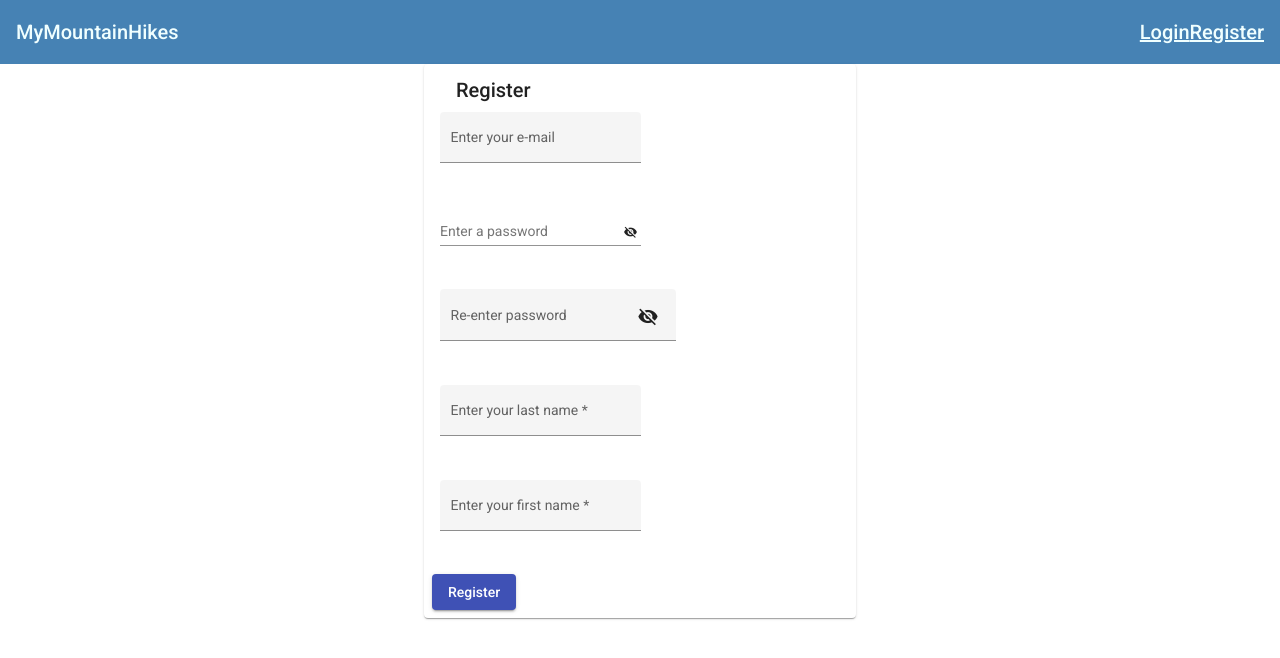
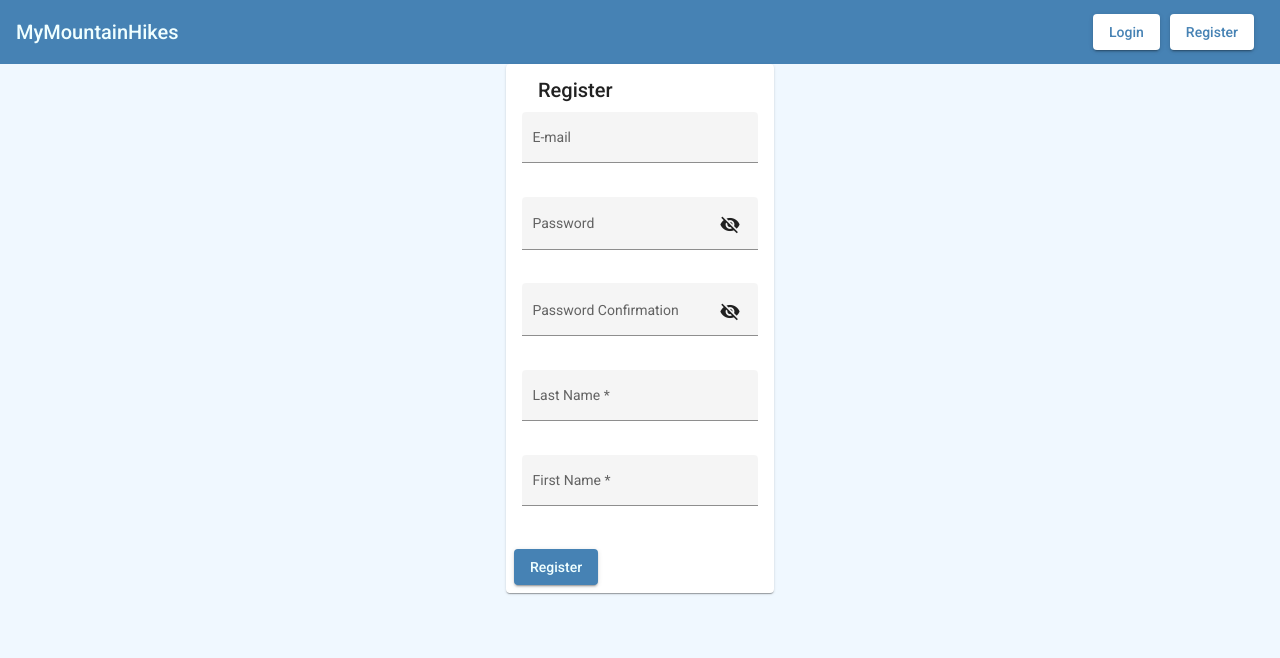
Before and after one commit to Adresadini/AngularProject, an Angular app: page /register in a window 1280 px wide. Shown: the top 658 px of the page. Built offline with nearby package versions, Linux system fonts and the light colour scheme.

Commit message:
Worked some more on register layout and functionality

```diff
--- a/src/app/app.component.css
+++ b/src/app/app.component.css
@@ -3,10 +3,16 @@
   background-color: steelblue;
 }
 
-.azure-text {
-  color: azure;
+.gap {
+  margin-right: 10px;
 }
 
-.right-align {
+.filler {
   flex: 1 1 auto;
 }
+
+.item {
+  background-color: white;
+  color: steelblue;
+  text-decoration: none;
+}
--- a/src/app/app.component.html
+++ b/src/app/app.component.html
@@ -1,16 +1,12 @@
 <div>
   <mat-toolbar class="custom-toolbar">
-    <span>MyMountainHikes</span>
-    <span class="right-align"></span>
+    <span class="filler">MyMountainHikes</span>
     <!--Login-->
-    <span>
-      <a class="azure-text" routerLink="login"> Login </a>
-    </span>
-    <span class="spacer"></span>
+    <button mat-raised-button class="item gap" routerLink="login">Login</button>
     <!--Register-->
-    <span>
-      <a class="azure-text" routerLink="register"> Register </a>
-    </span>
+    <button mat-raised-button class="item gap" routerLink="register">
+      Register
+    </button>
   </mat-toolbar>
 </div>
 
--- a/src/app/helpers/custom-validators.ts
+++ b/src/app/helpers/custom-validators.ts
@@ -1,31 +1,32 @@
-import { AbstractControl, FormGroup, ValidatorFn} from "@angular/forms";
+import { AbstractControl, FormGroup, ValidatorFn } from '@angular/forms';
 
-export class CustomValidators{
+export class CustomValidators {
+  public static email(control: AbstractControl) {
+    const regex: RegExp = /^[a-zA-Z0-9_.+-]+@[a-zA-Z0-9-]+.[a-zA-Z0-9-.]+/;
+    return regex.test(control.value) ? null : { email: true };
+  }
 
-    public static email(control: AbstractControl){
-        const regex: RegExp=/^[a-zA-Z0-9_.+-]+@[a-zA-Z0-9-]+.[a-zA-Z0-9-.]+/;
-        return regex.test(control.value) ? null : {email: true};
-    }
+  public static password(control: AbstractControl) {
+    const regex: RegExp =
+      /^(?=.*[a-z])(?=.*[A-Z])(?=.*\d)(?=.*[@$!%*?&])[A-Za-z\d@$!%*?&]+/;
+    return regex.test(control.value) ? null : { password: true };
+  }
 
-    public static password(control: AbstractControl){
-        const regex: RegExp=/^(?=.*[a-z])(?=.*[A-Z])(?=.*\d)(?=.*[@$!%*?&])[A-Za-z\d@$!%*?&]+/;
-        return regex.test(control.value) ? null : {password: true};
-    }
+  public static passwordLength(value: number): ValidatorFn {
+    return (control: AbstractControl): { [key: string]: any } => {
+      return control.value && control.value.trim().length >= value
+        ? null
+        : { passwordLength: true };
+    };
+  }
 
-    public static passwordLength(value: number): ValidatorFn{
-        return (control: AbstractControl): {[key: string]: any} => {
-            return control.value && control.value.trim().length >= value ? null : {passwordLength: true};
-        }
-    }
+  public static estimatedTime(control: AbstractControl) {
+    const regex: RegExp = /[0-9]{0,}-[0-9]{0,2}-[0-9]{0,2}/;
+    return regex.test(control.value) ? null : { estimatedTime: true };
+  }
 
-    public static estimatedTime(control: AbstractControl){
-        const regex: RegExp=/[0-9]{0,}-[0-9]{0,2}-[0-9]{0,2}/;
-        return regex.test(control.value) ? null : {estimatedTime: true};
-    }
-
-    public static date(control: AbstractControl){
-        const regex: RegExp=/[0-9]{0,}-[0-9]{0,2}-[0-9]{0,4}/;
-        return regex.test(control.value) ? null : {date: true};
-    }
-
+  public static date(control: AbstractControl) {
+    const regex: RegExp = /[0-9]{0,}-[0-9]{0,2}-[0-9]{0,4}/;
+    return regex.test(control.value) ? null : { date: true };
+  }
 }
--- a/src/app/register-form/register-form.component.css
+++ b/src/app/register-form/register-form.component.css
@@ -8,10 +8,12 @@
   max-width: 400px;
 }
 
-.field-separation {
-  margin-bottom: 25px;
+.field {
+  margin-bottom: 15px;
+  display: block;
 }
 
 .register-button {
+  color: azure;
   background-color: steelblue;
 }
--- a/src/app/register-form/register-form.component.html
+++ b/src/app/register-form/register-form.component.html
@@ -6,14 +6,14 @@
     <mat-card-content>
       <!-- Email Input Field -->
       <form [formGroup]="registerForm">
-        <mat-form-field class="field-separation" appearance="fill">
-          <mat-label>Enter your e-mail</mat-label>
+        <mat-form-field class="field" appearance="fill">
+          <mat-label>E-mail</mat-label>
           <input matInput type="text" [formControl]="email" />
-          <mat-error *ngIf="email.invalid">Email address is invalid</mat-error>
+          <mat-error *ngIf="email.invalid">Email address is invalid.</mat-error>
         </mat-form-field>
         <!-- Password Input Field -->
-        <mat-form-field class="field-separation">
-          <mat-label>Enter a password</mat-label>
+        <mat-form-field class="field" appearance="fill">
+          <mat-label>Password</mat-label>
           <input
             matInput
             [type]="hide ? 'password' : 'text'"
@@ -29,13 +29,13 @@
             <mat-icon>{{ hide ? "visibility_off" : "visibility" }}</mat-icon>
           </button>
           <mat-error *ngIf="password.invalid">
-            Password must contain one uppercase,lowercase,number and special
-            charcter
+            Must be atleast 6 characters long. Must contain one uppercase,
+            lowercase, number and special character.
           </mat-error>
         </mat-form-field>
         <!-- Password Confirmation Input -->
-        <mat-form-field class="field-separation" appearance="fill">
-          <mat-label>Re-enter password</mat-label>
+        <mat-form-field class="field" appearance="fill">
+          <mat-label>Password Confirmation</mat-label>
           <input
             matInput
             [type]="hide ? 'password' : 'text'"
@@ -51,27 +51,31 @@
             <mat-icon>{{ hide ? "visibility_off" : "visibility" }}</mat-icon>
           </button>
           <mat-error *ngIf="passwordConfirmation.invalid">
-            Password doesn't match
+            Must match password.
           </mat-error>
         </mat-form-field>
         <!-- Last Name Input Field -->
-        <mat-form-field class="field-separation" appearance="fill">
-          <mat-label>Enter your last name</mat-label>
+        <mat-form-field class="field" appearance="fill">
+          <mat-label>Last Name</mat-label>
           <input matInput type="text" [formControl]="lastName" />
-          <mat-error *ngIf="lastName.invalid"> Enter your last name </mat-error>
+          <mat-error *ngIf="lastName.invalid"> Last Name required. </mat-error>
         </mat-form-field>
         <!-- First Name Input Field -->
-        <mat-form-field appearance="fill">
-          <mat-label>Enter your first name</mat-label>
+        <mat-form-field class="field" appearance="fill">
+          <mat-label>First Name</mat-label>
           <input matInput type="text" [formControl]="firstName" />
           <mat-error *ngIf="firstName.invalid">
-            Enter your first name
+            First Name required.
           </mat-error>
         </mat-form-field>
       </form>
     </mat-card-content>
     <mat-card-actions>
-      <button mat-raised-button color="primary" (click)="onRegistration()">
+      <button
+        mat-raised-button
+        class="register-button"
+        (click)="onRegistration()"
+      >
         Register
       </button>
     </mat-card-actions>
--- a/src/app/register-form/register-form.component.ts
+++ b/src/app/register-form/register-form.component.ts
@@ -56,7 +56,7 @@ export class RegisterFormComponent implements OnInit {
         lastName: ['', Validators.required],
         firstName: ['', Validators.required],
       },
-      //Remove this shit and make it use param
+
       {
         validator: this.mustMatch('password', 'passwordConfirmation'),
       }
@@ -110,16 +110,20 @@ export class RegisterFormComponent implements OnInit {
   }
 
   openSuccessSnackBar() {
-    this._snackBar.open('Register Successful!', 'OK', {
+    this._snackBar.open('Register Successful!', '', {
       horizontalPosition: 'start',
       verticalPosition: 'bottom',
+      panelClass: ['success-snackbar'],
+      duration: 3000,
     });
   }
 
   openErrorSnackBar() {
-    this._snackBar.open('Register Failed! Check fields and try again.', 'OK', {
+    this._snackBar.open('Register Failed! Check fields and try again.', '', {
       horizontalPosition: 'start',
       verticalPosition: 'bottom',
+      panelClass: ['error-snackbar'],
+      duration: 3000,
     });
   }
 
--- a/src/index.html
+++ b/src/index.html
@@ -1,16 +1,22 @@
-<!doctype html>
+<!DOCTYPE html>
 <html lang="en">
-<head>
-  <meta charset="utf-8">
-  <title>ProiectAngular</title>
-  <base href="/">
-  <meta name="viewport" content="width=device-width, initial-scale=1">
-  <link rel="icon" type="image/x-icon" href="favicon.ico">
-  <link rel="preconnect" href="https://fonts.gstatic.com">
-  <link href="https://fonts.googleapis.com/css2?family=Roboto:wght@300;400;500&display=swap" rel="stylesheet">
-  <link href="https://fonts.googleapis.com/icon?family=Material+Icons" rel="stylesheet">
-</head>
-<body class="mat-typography">
-  <app-root></app-root>
-</body>
+  <head>
+    <meta charset="utf-8" />
+    <title>MyMountainHikes</title>
+    <base href="/" />
+    <meta name="viewport" content="width=device-width, initial-scale=1" />
+    <link rel="icon" type="image/x-icon" href="favicon.ico" />
+    <link rel="preconnect" href="https://fonts.gstatic.com" />
+    <link
+      href="https://fonts.googleapis.com/css2?family=Roboto:wght@300;400;500&display=swap"
+      rel="stylesheet"
+    />
+    <link
+      href="https://fonts.googleapis.com/icon?family=Material+Icons"
+      rel="stylesheet"
+    />
+  </head>
+  <body style="background-color: aliceblue" class="mat-typography">
+    <app-root></app-root>
+  </body>
 </html>
--- a/src/styles.css
+++ b/src/styles.css
@@ -1,4 +1,20 @@
 /* You can add global styles to this file, and also import other style files */
 
-html, body { height: 100%; }
-body { margin: 0; font-family: Roboto, "Helvetica Neue", sans-serif; }
+html,
+body {
+  height: 100%;
+}
+body {
+  margin: 0;
+  font-family: Roboto, "Helvetica Neue", sans-serif;
+}
+
+.success-snackbar {
+  background-color: steelblue;
+  color: azure;
+}
+
+.error-snackbar {
+  background-color: crimson;
+  color: azure;
+}
```
